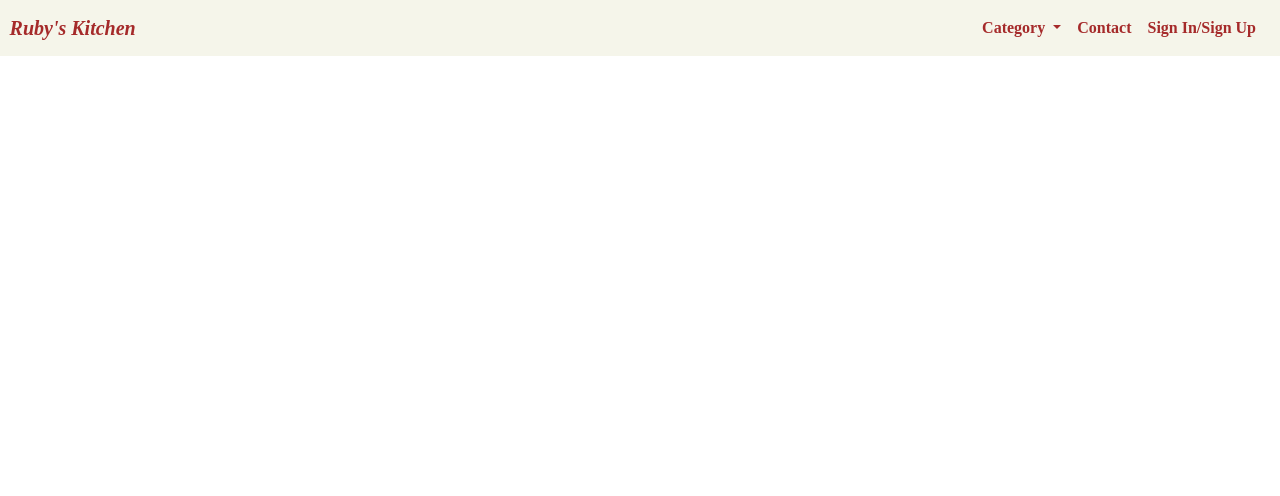
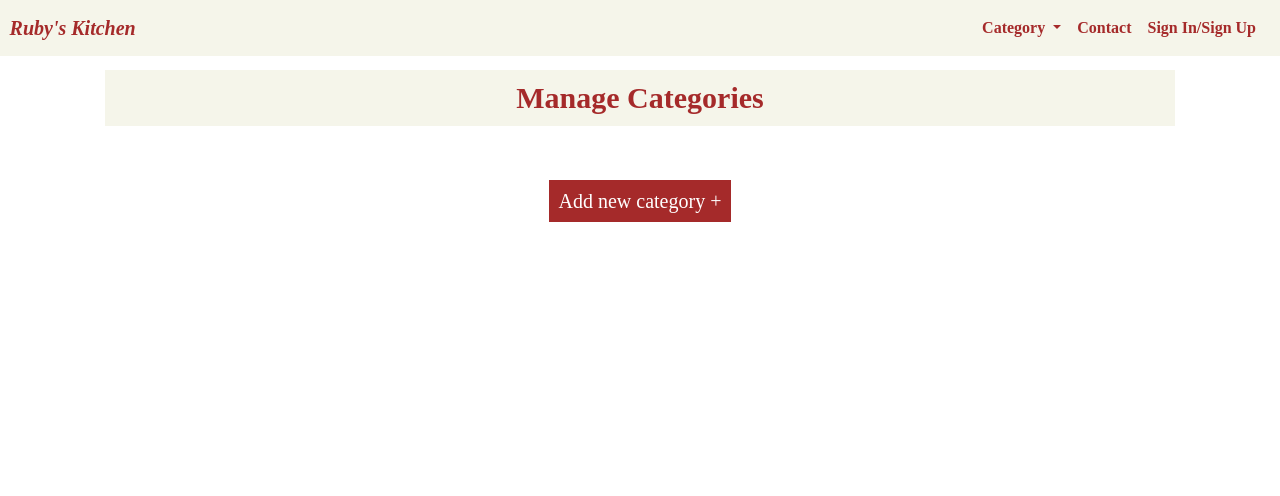
Before and after one commit to RubySrivastava/ms3-recipe, a Flask app: page /get_categories in a window 1280 px wide. Shown: the top 496 px of the page. Run offline with Flask 2, Linux system fonts and the light colour scheme; data that the repository does not hold is empty; some libraries are stand-ins or nearby versions.

Commit message:
Add div for manage categories

```diff
--- a/templates/categories.html
+++ b/templates/categories.html
@@ -1,5 +1,33 @@
 {% extends "base.html" %}
 {% block content %}
 
-    <h3 class="light-blue-text text-darken-4 center-align">Manage Categories</h3>
-{% endblock %}
+<div class="container container-fluid">
+    <!--Page Heading-->
+    <div class="recipe-text">
+        <h2 class="recipe-header">Manage Categories</h2>
+    </div>
+    <div class="row">
+        <div class="col-12 add-recipe">
+            <a class="btn-crud-recipe" href="{{ url_for('add_category') }}">Add new category +</a>
+        </div>
+    </div>
+
+    <div class="row">
+        {% for category in categories %}
+        <div class="col-12 m3">
+            <div class="card light-blue darken-4 text-shadow center-align">
+                <div class="card-content white-text">
+                    <span class="card-title">{{ category.category_name }}</span>
+                </div>
+                <div class="card-action">
+                    <a href="{{ url_for('edit_category', category_id=category._id) }}" class="btn-crud-recipe">Edit</a>
+                    <a href="{{ url_for('delete_category', category_id=category._id) }}"
+                        class="btn-crud-recipe">Delete</a>
+                </div>
+            </div>
+        </div>
+        {% endfor %}
+    </div>
+</div>
+
+    {% endblock %}
```
